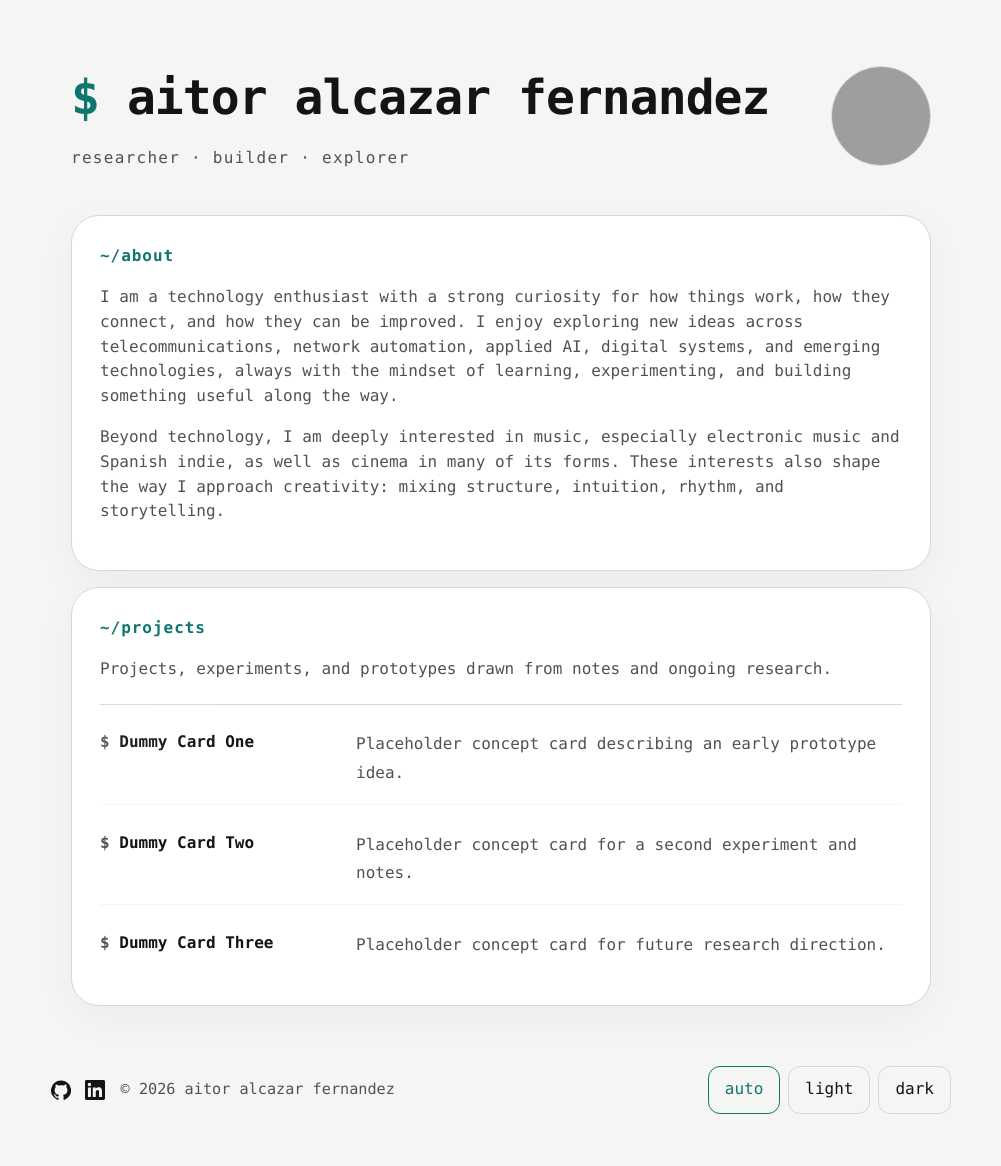
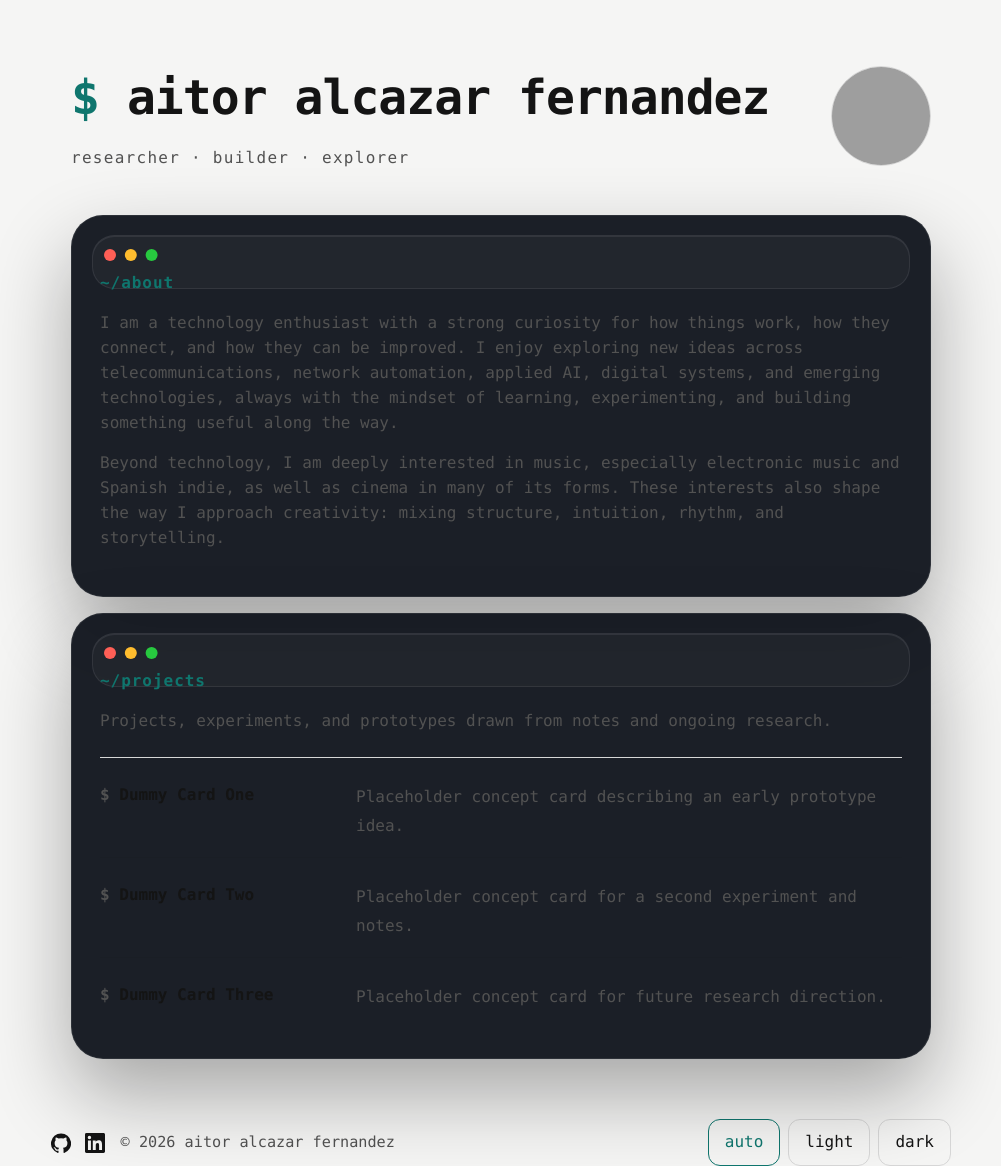
Before and after one commit to aitor-alcazar/aitor-alcazar.github.io, a Jekyll site: the page built from index.md, in a window 1280 px wide. Shown: the whole page, without its empty margins (139-1140 px from the left). Built offline with Jekyll 4.4.1, drawn with Linux system fonts in a browser that asks for light colours; before the commit the page ends 1114 px from its top, so only the background shows below that; grey boxes are pictures that could not be loaded.

Commit message:
Improved terminal style

```diff
--- a/assets/css/styles.css
+++ b/assets/css/styles.css
@@ -110,11 +110,11 @@ h2,
 
 .section-block {
   margin-top: 1rem;
-  padding: 1.75rem 1.75rem 1.85rem;
-  border: 1px solid var(--border);
-  background: var(--surface);
-  border-radius: 1.75rem;
-  box-shadow: var(--shadow);
+  padding: 3.4rem 1.75rem 1.85rem;
+  background: rgba(15, 19, 28, 0.95);
+  border: 1px solid rgba(255, 255, 255, 0.08);
+  border-radius: 2rem;
+  box-shadow: 0 36px 80px rgba(0, 0, 0, 0.32);
   position: relative;
   overflow: hidden;
 }
@@ -122,21 +122,26 @@ h2,
 .section-block::before {
   content: "";
   position: absolute;
-  inset: 0;
-  pointer-events: none;
-  background: radial-gradient(circle at top left, rgba(255,255,255,0.18), transparent 24%);
+  top: 1.2rem;
+  left: 1.25rem;
+  right: 1.25rem;
+  height: 3.2rem;
+  border-radius: 1.4rem;
+  background: rgba(255, 255, 255, 0.03);
+  border: 1px solid rgba(255, 255, 255, 0.08);
+  box-shadow: inset 0 1px 0 rgba(255, 255, 255, 0.08);
 }
 
 .section-block::after {
   content: "";
   position: absolute;
-  top: 1.3rem;
-  left: 1.5rem;
-  right: 1.5rem;
-  height: 3px;
-  border-radius: 999px;
-  background: rgba(255,255,255,0.18);
-  opacity: 0.6;
+  top: 2.05rem;
+  left: 2rem;
+  width: 0.75rem;
+  height: 0.75rem;
+  border-radius: 50%;
+  background: #ff5f56;
+  box-shadow: 1.3rem 0 0 #ffbd2e, 2.6rem 0 0 #27c93f;
 }
 
 .section-block h2,
```
